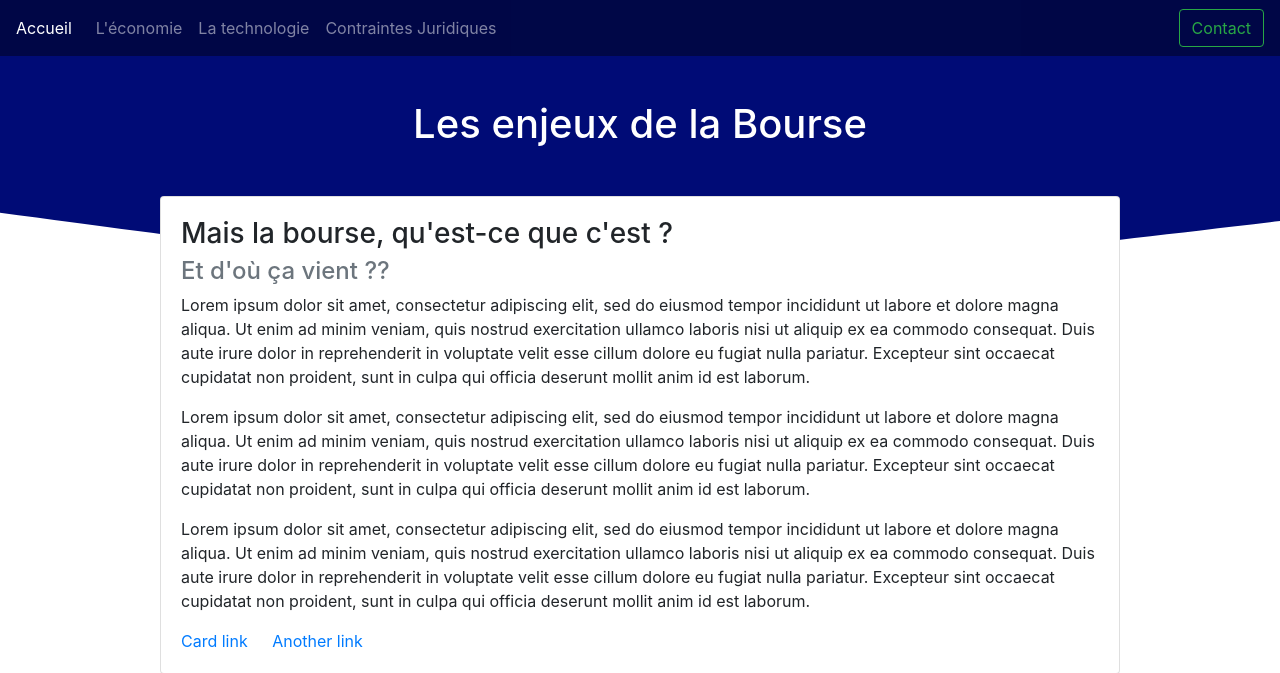
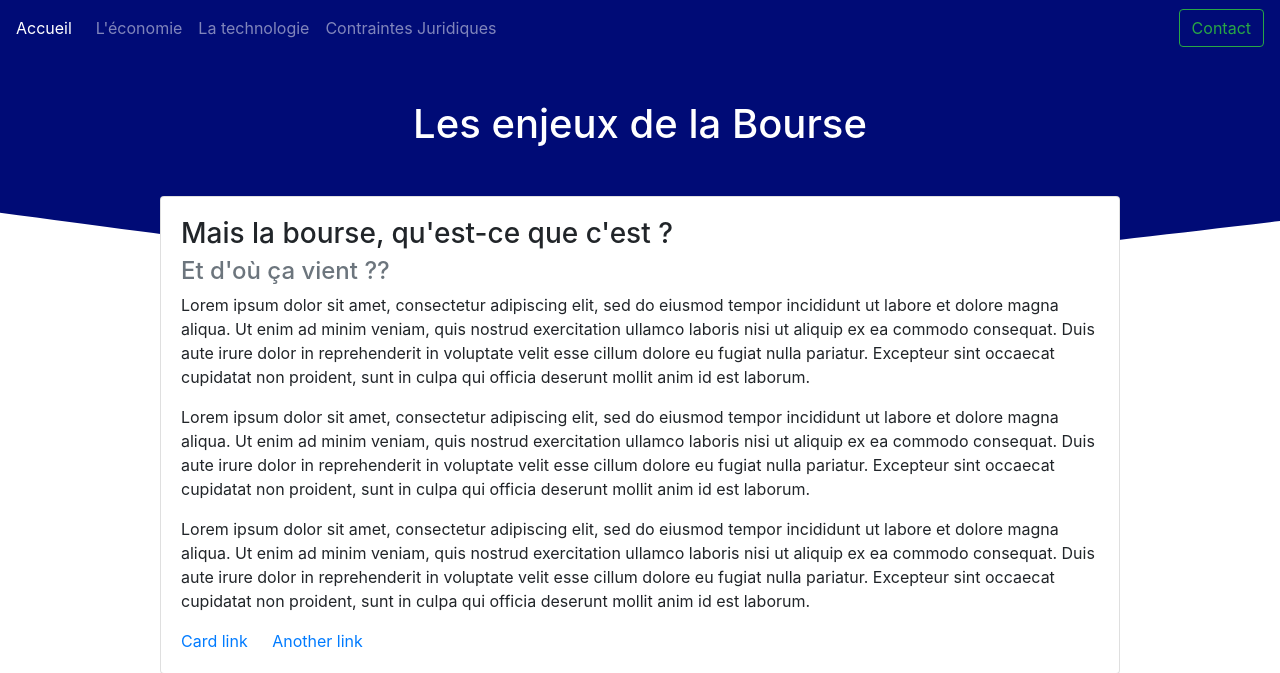
Before and after one commit to Projet-Tuteure/Projet-Tuteure-S1, a PHP site: page / in a window 1280 px wide. Shown: the top 673 px of the page. Run offline with PHP 8.4, Linux system fonts and the light colour scheme; some libraries are stand-ins or nearby versions.

Commit message:
Update transparent navbar

```diff
--- a/css/style.css
+++ b/css/style.css
@@ -1,5 +1,5 @@
 .navbar {
-  background: rgba(0,0,0,0.4);
+  background: rgba(0,0,0,0.0);
 }
 
 .headerbg{
```
